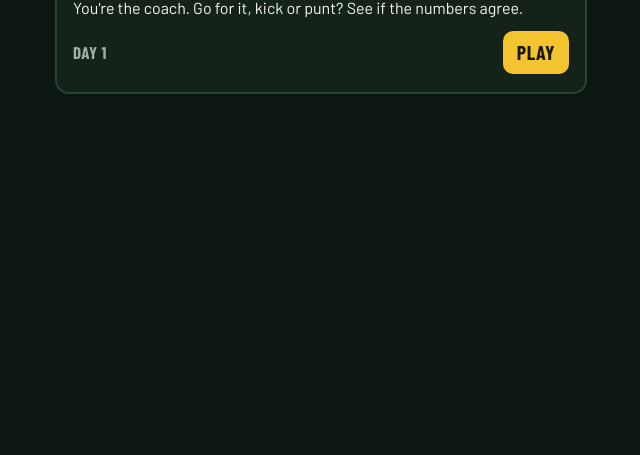
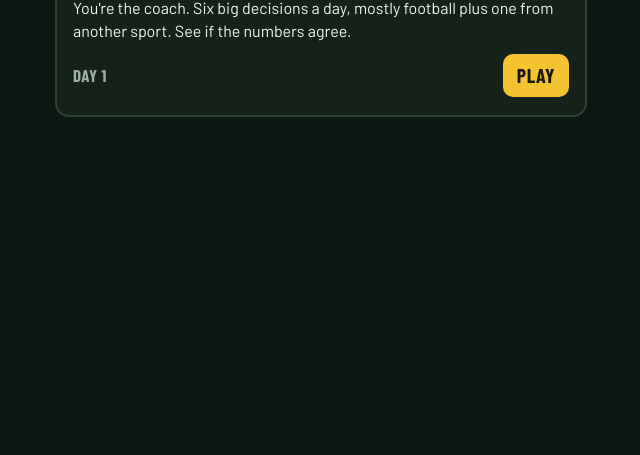
Before and after one commit to aatrain23/atrains-games, a plain HTML site: page index.html in a window 1280 px wide. Shown: the part 345-800 px from the top of the page, without its empty margins (319-959 px from the left). Drawn offline with nearby package versions, Linux system fonts and the light colour scheme; a web font is replaced by a local one.

Commit message:
Home screen: Call the Play covers more than football
Co-Authored-By: Claude Fable 5.2 <noreply@anthropic.com>
Claude-Session: https://claude.ai/code/session_0136V1pXfpjr1xzRpTUyCDZR

```diff
--- a/index.html
+++ b/index.html
@@ -31,7 +31,7 @@
   <!-- To add a game: give it its own folder and add one card here. -->
   <main class="games">
     <a class="game" href="youre-the-ref/"><h2>You're the Ref</h2><p>Six real plays, six obscure rules. Watch the play, then make the ruling.</p><div class="meta"><span id="m-ytr">&nbsp;</span><span class="go">Play</span></div></a>
-    <a class="game" href="call-the-play/"><h2>Call the Play</h2><p>You're the coach. Go for it, kick or punt? See if the numbers agree.</p><div class="meta"><span id="m-ctp">&nbsp;</span><span class="go">Play</span></div></a>
+    <a class="game" href="call-the-play/"><h2>Call the Play</h2><p>You're the coach. Six big decisions a day, mostly football plus one from another sport. See if the numbers agree.</p><div class="meta"><span id="m-ctp">&nbsp;</span><span class="go">Play</span></div></a>
   </main>
 </div>
 <script>
```
Also changed, not shown: 1 other file.
